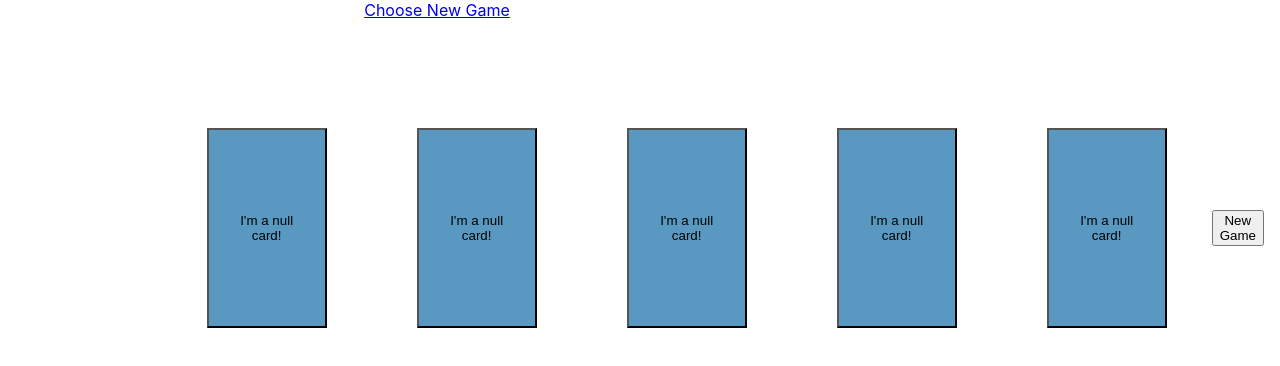
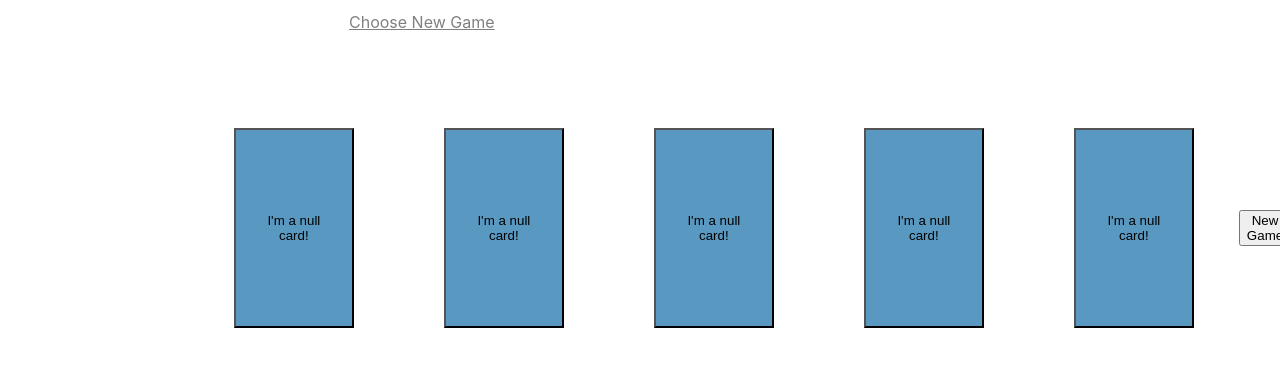
Before and after one commit to Rygel-XVI/redtech-client, a React (Create React App) app: page /pick5/1/play in a window 1280 px wide. Shown: the top 366 px of the page. Built offline with nearby package versions, Linux system fonts and the light colour scheme; no server answers.

Commit message:
readded an action to PlayContainer. working on getting new game link centered

```diff
--- a/src/App.css
+++ b/src/App.css
@@ -45,9 +45,13 @@
   background-color: #5999c1;
 }
 
-.save {
+
+.navlink {
   display: flex;
-  flex-direction: row;
-  align-self: flex-end;
-
+  flex-direction: column;
+  justify-content: center;
+  width: 200px;
+  padding: 1%;
+  margin: 5%;
+  color: grey;
 }
--- a/src/App.js
+++ b/src/App.js
@@ -23,8 +23,10 @@ class App extends Component {
         <Router>
 
           <React.Fragment>
+          <div>
           <NavLink className='navlink' to="/">Choose New Game</NavLink>
-
+          </div>
+          <br />
           <Switch>
 
              <Route exact path="/" render={(props) =>  <SelectDeckContainer
--- a/src/containers/PlayContainer.js
+++ b/src/containers/PlayContainer.js
@@ -1,6 +1,6 @@
 import React, { Component } from 'react';
 import { connect } from 'react-redux'
-import {setDeckId, updateDeck} from '../actions/decks'
+import {setDeckId, updateDeck, drawCard} from '../actions/decks'
 
 import Card from '../components/Card'
 import NewGameButton from '../components/NewGameButton'
@@ -66,4 +66,4 @@ const mapStateToProps = (state) => {
   }
 }
 
-export default connect(mapStateToProps, { updateDeck, setDeckId }) (PlayContainer)
+export default connect(mapStateToProps, { updateDeck, setDeckId, drawCard }) (PlayContainer)
--- a/src/reducers/deckReducer.js
+++ b/src/reducers/deckReducer.js
@@ -12,7 +12,7 @@ export default function deckReducer( state={ decks:[], deck: null, cards: [null,
       return { ...state, useDeckId: action.deck.id, decks: [...state.decks, action.deck] }
 
     case "SET_DECK_ID":
-      return {...state, useDeckId: action.deck}
+      return {...state, useDeckId: action.deck, cards:[null,null,null,null,null] }
 
     case "UPDATE_DECK":
       updatedDecks = state.decks.filter(deck => deck.id !== action.deck.id)
```
